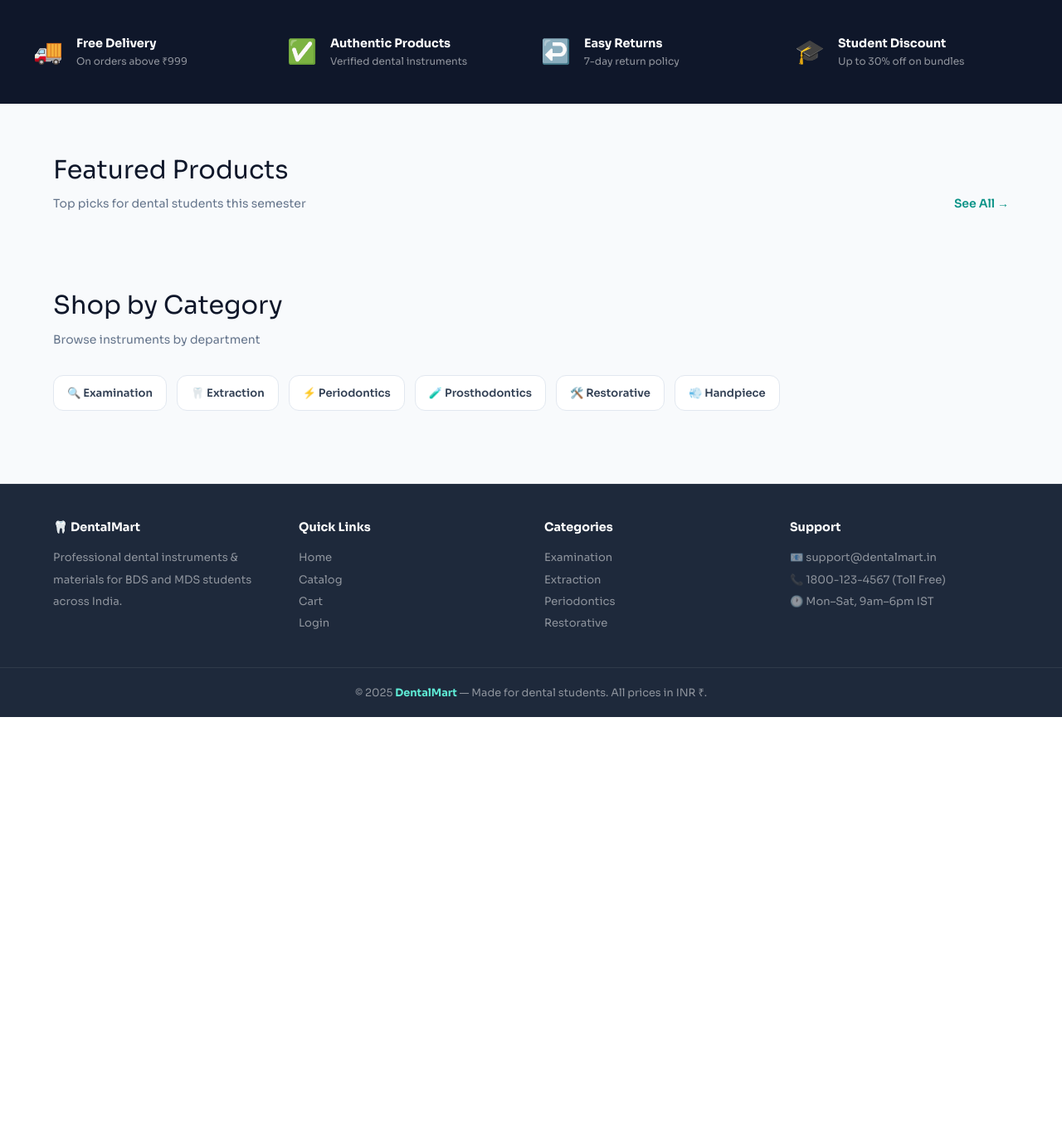
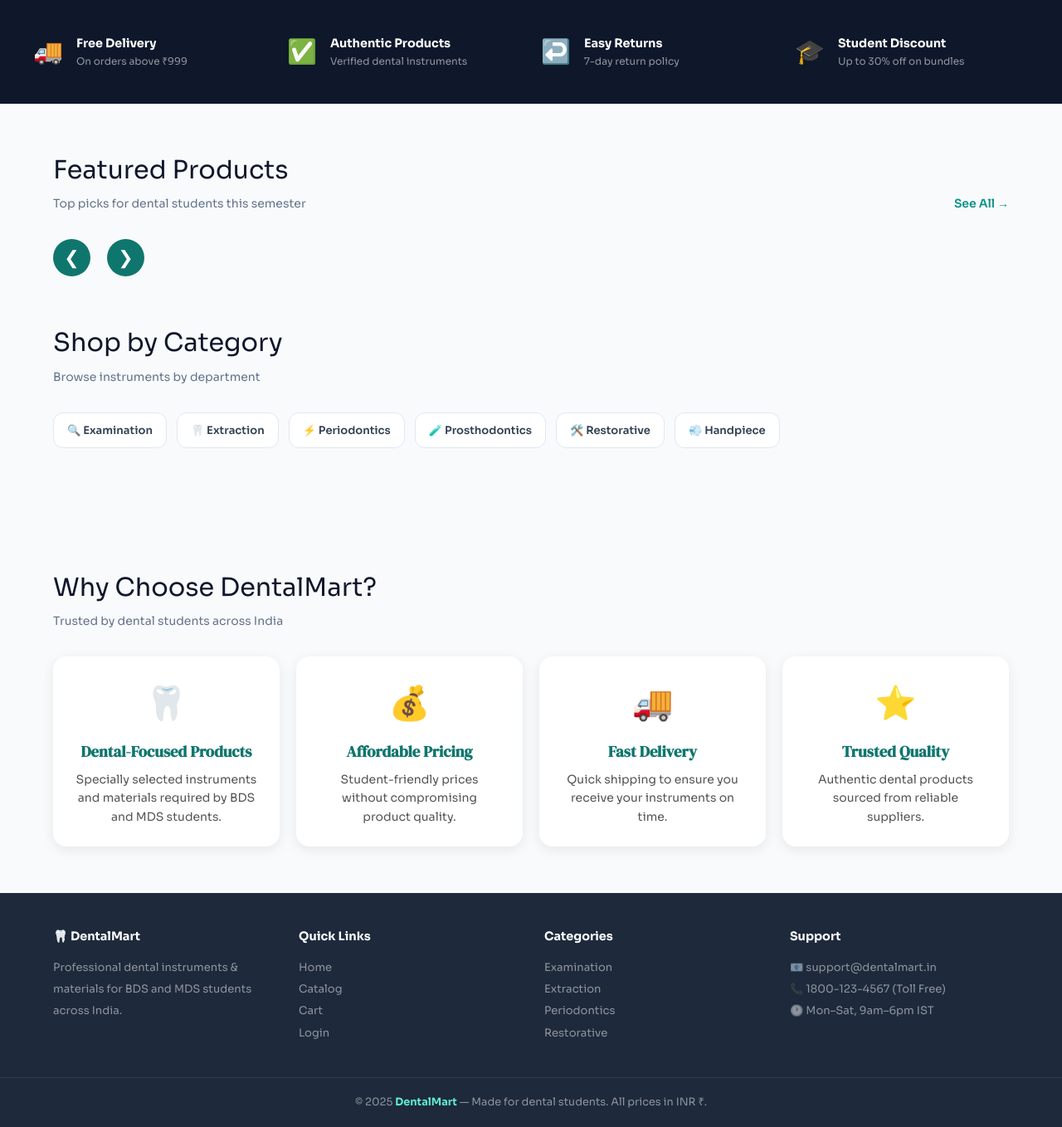
Before and after one commit to tayyaba-arjuman/dentalmart, a Flask app: page / in a window 1280 px wide. Shown: the part 836-2194 px from the top of the page at 83% size. Before the commit the page ends 1700 px from the top, so only its background shows below. Run offline with Flask 3, Linux system fonts and the light colour scheme; data that the repository does not hold is empty; some libraries are stand-ins or nearby versions.

Commit message:
Added new products and fixed MongoDB connection

```diff
--- a/app.py
+++ b/app.py
@@ -44,7 +44,7 @@ print("=" * 50)
 # ── MongoDB ──────────────────────────────────────────────────────────────────
 # Set MONGO_URI as an environment variable on Render.
 # Local default: mongodb://localhost:27017/dentalmart
-app.config["MONGO_URI"] = os.environ.get("MONGO_URI")
+app.config["MONGO_URI"] = "mongodb://localhost:27017/dentalmart"
 mongo = PyMongo(app)
 
 # ── Admin credentials (set via env vars on Render) ───────────────────────────
--- a/dentalmart_flask/dentalmart/backend/app.py
+++ b/dentalmart_flask/dentalmart/backend/app.py
@@ -41,7 +41,7 @@ app.secret_key = os.environ.get("SECRET_KEY", "dentalmart-dev-secret-change-in-p
 # ── MongoDB ──────────────────────────────────────────────────────────────────
 # Set MONGO_URI as an environment variable on Render.
 # Local default: mongodb://localhost:27017/dentalmart
-app.config["MONGO_URI"] = "mongodb+srv://tayyabaarjuman_db_user:ojaJEykxXvOjwXzJ@cluster0.pjzig1i.mongodb.net/dentalmart?retryWrites=true&w=majority&appName=Cluster0"
+app.config["MONGO_URI"] = "mongodb+srv://tayyabaarjuman_db_user:arjuman3126@cluster0.pjzig1i.mongodb.net/dentalmart?retryWrites=true&w=majority&appName=Cluster0"
 mongo = PyMongo(app)
 
 # ── Admin credentials (set via env vars on Render) ───────────────────────────
@@ -52,7 +52,7 @@ ADMIN_PASSWORD = os.environ.get("ADMIN_PASSWORD", "admin123")
 SEED_PRODUCTS = [
     {"id": 1,  "name": "Dental Mirror",           "category": "Examination",    "price": 250,  "badge": "Best Seller", "badge_type": "",       "image": "dental-mirror.jpg",      "desc": "Stainless steel #5 mouth mirror with front-surface reflection. Essential for intraoral examination."},
     {"id": 2,  "name": "Dental Explorer",          "category": "Examination",    "price": 300,  "badge": "Popular",     "badge_type": "",       "image": "dental-explorer.jpg",    "desc": "Curved 5/23 explorer for caries detection and cavity depth measurement."},
-    {"id": 3,  "name": "Extraction Forceps",       "category": "Extraction",     "price": 1200, "badge": "New",         "badge_type": "new",    "image": "forceps.jpg",            "desc": "German steel upper molar extraction forceps. Autoclavable, mirror finish."},
+    {"id": 3,  "name": "Extraction Forceps",       "category": "Extraction",     "price": 1200, "stock": 0, "badge": "Out of Stock",         "badge_type": "sale",    "image": "forceps.jpg",            "desc": "German steel upper molar extraction forceps. Autoclavable, mirror finish."},
     {"id": 4,  "name": "Sickle Scaler",            "category": "Periodontics",   "price": 500,  "badge": "Sale",        "badge_type": "sale",   "image": "scaler.jpg",             "desc": "Manual sickle scaler with 204S tip for supragingival debridement."},
     {"id": 5,  "name": "Impression Tray",          "category": "Prosthodontics", "price": 350,  "badge": "",            "badge_type": "",       "image": "impression-tray.jpg",    "desc": "Full-arch perforated stainless steel impression tray. Set of 3 sizes (S/M/L)."},
     {"id": 6,  "name": "College Plier",            "category": "Examination",    "price": 180,  "badge": "",            "badge_type": "",       "image": "college-plier.jpg",      "desc": "Non-serrated cotton plier for cotton roll placement and small item transfer."},
@@ -62,6 +62,20 @@ SEED_PRODUCTS = [
     {"id": 10, "name": "Cement Spatula",           "category": "Restorative",    "price": 160,  "badge": "",            "badge_type": "",       "image": "cement-spatula.jpg",     "desc": "Flexible steel spatula for mixing zinc oxide, GIC and other dental cements."},
     {"id": 11, "name": "Extraction Elevator",      "category": "Extraction",     "price": 420,  "badge": "",            "badge_type": "",       "image": "elevator.jpg",           "desc": "Coupland #1 elevator for tooth luxation prior to forceps extraction."},
     {"id": 12, "name": "Carbide Bur Kit",          "category": "Handpiece",      "price": 650,  "badge": "Popular",     "badge_type": "",       "image": "bur-kit.jpg",            "desc": "10-piece carbide bur set for cavity preparation. FG shank, multiple types."},
+    {"id": 13, "name": "Rubber Dam Kit",           "category": "Endodontics",    "price": 1800,    "badge": "New",            "badge_type": "", "image": "rubber-dam-kit.jpg",     "desc": "Complete rubber dam isolation kit with clamps, frame, punch, and forceps for restorative and endodontic procedures."},
+    {"id": 14, "name": "Endodontic File Set", "category": "Endodontics", "price": 650, "badge": "Popular", "badge_type": "", "image": "endodontic-file-set.jpg", "desc": "Stainless steel endodontic file set used for cleaning, shaping, and enlarging root canals."},
+    {"id": 15, "name": "Apex Locator", "category": "Endodontics", "price": 3200, "badge": "New", "badge_type": "", "image": "apex-locator.jpg", "desc": "Electronic apex locator for accurate determination of working length during root canal treatment."},
+    {"id": 16, "name": "Dental Matrix Band Set", "category": "Restorative", "price": 350, "badge": "", "badge_type": "", "image": "dental-matrix-band-set.jpg", "desc": "Matrix band system used to create proper tooth contours during restorative procedures."},
+    {"id": 17, "name": "Composite Filling Kit", "category": "Restorative", "price": 1200, "badge": "Popular", "badge_type": "", "image": "composite-filling-kit.jpg", "desc": "Complete composite restoration kit containing essential instruments for filling procedures."},
+    {"id": 18, "name": "LED Curing Light", "category": "Restorative", "price": 2500, "badge": "New", "badge_type": "", "image": "LED-curing-light.jpg", "desc": "High-intensity LED curing light for rapid polymerization of dental composite materials."},
+    {"id": 19, "name": "Air-Water Syringe Tips", "category": "General Dentistry", "price": 250, "badge": "", "badge_type": "", "image": "Air-Water-syringe-tips.jpg", "desc": "Disposable air-water syringe tips designed for effective rinsing and drying during procedures."},
+    {"id": 20, "name": "Alginate Impression Material", "category": "Prosthodontics", "price": 550, "badge": "", "badge_type": "", "image": "alginate-impression-material.jpg", "desc": "Fast-setting alginate material used for accurate dental impressions and study models."},
+    {"id": 21, "name": "Orthodontic Bracket Kit", "category": "Orthodontics", "price": 1800, "badge": "Popular", "badge_type": "", "image": "orthodontic-bracket-kit.jpg", "desc": "Comprehensive orthodontic bracket kit suitable for fixed appliance treatments."},
+    {"id": 22, "name": "Dental Rubber Bowl", "category": "Dental Materials", "price": 180, "badge": "", "badge_type": "", "image": "dental-rubber-bowl.jpg", "desc": "Flexible rubber bowl used for mixing alginate, plaster, and other dental materials."},
+    {"id": 23, "name": "Amalgam Carrier", "category": "Restorative", "price": 350, "badge": "", "badge_type": "", "image": "amalgam-carrier.jpg", "desc": "Double-ended amalgam carrier for precise placement of restorative materials."},
+    {"id": 24, "name": "Articulating Paper Pack", "category": "Prosthodontics", "price": 280, "badge": "New", "badge_type": "", "image": "articulating-paper-pack.jpg", "desc": "Colored articulating paper used to identify occlusal contacts and bite discrepancies."},
+    {"id": 25, "name": "Articulating Paper Holder", "category": "Prosthodontics", "price": 350, "badge": "", "badge_type": "", "image": "articulating-paper-holder.jpg", "desc": "Stainless steel holder designed for easy handling of articulating paper during occlusal checks."},
+    {"id": 26, "name": "Dental Wax Knife", "category": "Prosthodontics", "price": 280, "badge": "", "badge_type": "", "image": "dental-wax-knife.jpg", "desc": "Precision wax carving knife used in denture, crown, and bridge laboratory procedures."},
 ]
 
 def seed_db():
--- a/dentalmart_flask/dentalmart/backend/static/css/style.css
+++ b/dentalmart_flask/dentalmart/backend/static/css/style.css
@@ -121,10 +121,24 @@ h1,h2,h3 { font-family: 'DM Serif Display', serif; line-height: 1.2; }
 .page-header p  { color: var(--muted); font-size: .95rem; }
 
 /* ── Product card ── */
-.product-grid { display: grid; grid-template-columns: repeat(auto-fill,minmax(220px,1fr)); gap: 1.25rem; }
-.product-card { background: var(--white); border-radius: var(--r-lg); overflow: hidden; border: 1px solid var(--border); transition: all .22s; display: flex; flex-direction: column; }
+.product-grid {
+  display: grid;
+  grid-template-columns: repeat(3, minmax(0, 1fr));
+  gap: 1.25rem;
+  align-items: stretch;
+}
+.product-card {
+  background: var(--white);
+  border-radius: var(--r-lg);
+  overflow: hidden;
+  border: 1px solid var(--border);
+  transition: all .22s;
+  display: flex;
+  flex-direction: column;
+  height: 100%;
+}
 .product-card:hover { box-shadow: var(--shadow-lg); transform: translateY(-4px); border-color: var(--teal-mid); }
-.product-img-wrap { background: linear-gradient(135deg,#f0fdfa,#e0f2fe); height: 180px; display: flex; align-items: center; justify-content: center; position: relative; overflow: hidden; }
+.product-img-wrap { background: linear-gradient(135deg,#f0fdfa,#e0f2fe); height: 160px; display: flex; align-items: center; justify-content: center; position: relative; overflow: hidden; }
 .product-img-wrap img { width: 100%; height: 100%; object-fit: contain; padding: 12px; transition: transform .22s; }
 .product-card:hover .product-img-wrap img { transform: scale(1.05); }
 .product-badge { position: absolute; top: .6rem; left: .6rem; background: var(--teal); color: #fff; font-size: .65rem; font-weight: 700; padding: .2rem .55rem; border-radius: 6px; letter-spacing: .02em; }
@@ -133,14 +147,73 @@ h1,h2,h3 { font-family: 'DM Serif Display', serif; line-height: 1.2; }
 .product-badge.bundle { background: var(--navy); }
 .product-body     { padding: 1rem 1.1rem 1.2rem; flex: 1; display: flex; flex-direction: column; }
 .product-category { font-size: .7rem; font-weight: 600; text-transform: uppercase; letter-spacing: .06em; color: var(--teal); margin-bottom: .3rem; }
-.product-name     { font-weight: 700; font-size: .95rem; color: var(--navy); margin-bottom: .4rem; }
-.product-desc     { font-size: .8rem; color: var(--muted); line-height: 1.55; flex: 1; margin-bottom: .85rem; }
-.product-footer   { display: flex; align-items: center; justify-content: space-between; }
+.product-name     { font-weight: 700; font-size: 1.1rem; color: var(--navy); margin-bottom: .5rem; line-height: 1.4; }
+.product-desc {
+  font-size: .8rem;
+  color: var(--muted);
+  line-height: 1.55;
+  margin-bottom: .85rem;
+
+  display: -webkit-box;
+  -webkit-line-clamp: 2;
+  -webkit-box-orient: vertical;
+  overflow: hidden;
+}
+.product-footer {
+  display: flex;
+  align-items: center;
+  justify-content: space-between;
+  margin-top: auto;
+  gap: 0.6rem;
+}
 .product-price    { font-size: 1.1rem; font-weight: 800; color: var(--teal-dark); }
 .product-price small { font-size: .7rem; font-weight: 500; color: var(--muted); display: block; }
 .add-cart-btn     { background: var(--teal); color: #fff; border: none; border-radius: var(--r-sm); padding: .45rem .85rem; font-size: .8rem; font-weight: 600; cursor: pointer; transition: all .18s; font-family: 'Sora', sans-serif; }
 .add-cart-btn:hover { background: var(--teal-dark); }
+.add-cart-btn {
+  min-width: 90px;
+  text-align: center;
+}
 .add-cart-btn.added { background: var(--green); cursor: default; }
+.slider-wrapper{
+    position: relative;
+    display:flex;
+    align-items:center;
+    gap:10px;
+    overflow: hidden;
+}
+
+.slider-btn{
+    width:45px;
+    height:45px;
+    border:none;
+    border-radius:50%;
+    background:#0f766e;
+    color:white;
+    font-size:22px;
+    cursor:pointer;
+    flex-shrink:0;
+    transition:0.2s;
+}
+
+.slider-btn:hover{
+    transform:scale(1.1);
+}
+#featuredGrid {
+    display: flex;
+    gap: 1.25rem;
+    overflow-x: auto;
+    scroll-behavior: smooth;
+    padding: 0.5rem 0;
+
+    scroll-snap-type: x mandatory;
+}
+#featuredGrid .product-card {
+    min-width: 280px;
+    flex-shrink: 0;
+    scroll-snap-align: start;
+}
+
 
 /* ── Category chips ── */
 .category-grid { display: flex; flex-wrap: wrap; gap: .75rem; margin-bottom: 2rem; }
@@ -317,3 +390,74 @@ label         { display: block; font-size: .8rem; font-weight: 600; color: var(-
   .product-grid { grid-template-columns: 1fr 1fr; }
   .footer-inner { grid-template-columns: 1fr; }
 }
+/* ===== WHY CHOOSE DENTAL MART ===== */
+
+.why-grid{
+    display:grid;
+    grid-template-columns:repeat(auto-fit,minmax(220px,1fr));
+    gap:20px;
+    margin-top:20px;
+}
+
+.why-card{
+    background:#fff;
+    border-radius:16px;
+    padding:25px;
+    text-align:center;
+    box-shadow:0 4px 15px rgba(0,0,0,0.08);
+    transition:transform 0.3s ease, box-shadow 0.3s ease;
+}
+
+.why-card:hover{
+    transform:translateY(-5px);
+    box-shadow:0 8px 25px rgba(0,0,0,0.12);
+}
+
+.why-icon{
+    font-size:40px;
+    margin-bottom:15px;
+}
+
+.why-card h3{
+    margin-bottom:10px;
+    color:#0f766e;
+}
+
+.why-card p{
+    color:#555;
+    font-size:14px;
+    line-height:1.6;
+}
+/* ===== Product Card Enhancement =====
+
+.product-card{
+    transition: all 0.3s ease;
+    cursor: pointer;
+}
+
+.product-card:hover{
+    transform: translateY(-8px);
+    box-shadow: 0 15px 35px rgba(0,0,0,0.15);
+}
+
+.product-img-wrap{
+    overflow: hidden;
+}
+
+.product-img-wrap img{
+    transition: transform 0.4s ease;
+}
+
+.product-card:hover .product-img-wrap img{
+    transform: scale(1.08);
+}*/
+.stock-badge{
+    display:inline-block;
+    background:#e8fff0;
+    color:#15803d;
+    padding:4px 10px;
+    border-radius:20px;
+    font-size:12px;
+    font-weight:600;
+    margin:8px 0;
+}
--- a/dentalmart_flask/dentalmart/backend/templates/index.html
+++ b/dentalmart_flask/dentalmart/backend/templates/index.html
@@ -48,30 +48,57 @@
       </div>
       <a href="{{ url_for('catalog') }}" class="see-all">See All →</a>
     </div>
-    <div class="product-grid" id="featuredGrid">
+    <div class="slider-wrapper">
+
+  <button class="slider-btn prev" onclick="slideProducts(-1)">
+    ❮
+  </button>
+
+  <div class="product-grid" id="featuredGrid">
       {% for p in featured %}
       <div class="product-card" id="card-{{ p.id }}">
         <div class="product-img-wrap">
           <img src="{{ url_for('static', filename='images/' + p.image) }}"
                alt="{{ p.name }}"
                onerror="this.src='{{ url_for('static', filename='images/placeholder.jpg') }}'">
-          {% if p.badge %}
-          <div class="product-badge {{ p.badge_type }}">{{ p.badge }}</div>
-          {% endif %}
+          {% if p.stock == 0 %}
+<div class="product-badge sale">Out of Stock</div>
+{% elif p.badge %}
+<div class="product-badge {{ p.badge_type }}">{{ p.badge }}</div>
+{% endif %}
         </div>
         <div class="product-body">
           <div class="product-category">{{ p.category }}</div>
+         {% if p.stock|default(1)|int > 0 %}
+  <div class="stock-badge">✅ In Stock</div>
+{% else %}
+  <div class="stock-badge out">❌ Out of Stock</div>
+{% endif %}
           <div class="product-name">{{ p.name }}</div>
           <div class="product-desc">{{ p.desc }}</div>
           <div class="product-footer">
             <div class="product-price">₹{{ '{:,}'.format(p.price) }}<small>incl. tax</small></div>
-            <button class="add-cart-btn" id="addBtn-{{ p.id }}" onclick="addToCartHandler({{ p.id }})">+ Add</button>
+           {% if p.stock == 0 %}
+<button class="add-cart-btn" disabled>
+    Out of Stock
+</button>
+{% else %}
+<button class="add-cart-btn" id="addBtn-{{ p.id }}" onclick="addToCartHandler({{ p.id }})">
+    + Add
+</button>
+{% endif %}
           </div>
         </div>
       </div>
-      {% endfor %}
+            {% endfor %}
     </div>
-  </section>
+
+    <button class="slider-btn next" onclick="slideProducts(1)">
+      ❯
+    </button>
+
+</div>
+</section>
 
   <!-- ── Category quick links ── -->
   <section class="section" style="padding-top:0">
@@ -88,6 +115,43 @@
       {% endfor %}
     </div>
   </section>
+  <!-- ══ WHY CHOOSE DENTAL MART ═══════════════════════════ -->
+<section class="section">
+  <div class="section-header">
+    <div>
+      <div class="section-title">Why Choose DentalMart?</div>
+      <div class="section-subtitle">
+        Trusted by dental students across India
+      </div>
+    </div>
+  </div>
+
+  <div class="why-grid">
+    <div class="why-card">
+      <div class="why-icon">🦷</div>
+      <h3>Dental-Focused Products</h3>
+      <p>Specially selected instruments and materials required by BDS and MDS students.</p>
+    </div>
+
+    <div class="why-card">
+      <div class="why-icon">💰</div>
+      <h3>Affordable Pricing</h3>
+      <p>Student-friendly prices without compromising product quality.</p>
+    </div>
+
+    <div class="why-card">
+      <div class="why-icon">🚚</div>
+      <h3>Fast Delivery</h3>
+      <p>Quick shipping to ensure you receive your instruments on time.</p>
+    </div>
+
+    <div class="why-card">
+      <div class="why-icon">⭐</div>
+      <h3>Trusted Quality</h3>
+      <p>Authentic dental products sourced from reliable suppliers.</p>
+    </div>
+  </div>
+</section>
 </main>
 
 {% endblock %}
@@ -96,6 +160,7 @@
 <script>
   /* Pass featured product data to JS for cart state check */
   window.PRODUCTS = {{ featured | tojson }};
+
   /* Mark already-carted items */
   document.addEventListener('DOMContentLoaded', () => {
     const cart = Cart.get();
@@ -104,5 +169,22 @@
       if (btn) { btn.textContent = '✓ Added'; btn.classList.add('added'); }
     });
   });
+
+  /* ================= SLIDER CODE ================= */
+
+  let slider = document.getElementById("featuredGrid");
+
+  function slideProducts(direction) {
+      const card = document.querySelector(".product-card");
+      if (!card) return;
+
+      const cardWidth = card.offsetWidth + 20;
+
+      slider.scrollBy({
+          left: direction * cardWidth * 2,
+          behavior: "smooth"
+      });
+  }
+
 </script>
 {% endblock %}
```
Also changed, not shown: dentalmart_flask/dentalmart/backend/templates/catalog.html (+25 -7 lines), dentalmart_flask/dentalmart/backend/static/images/air-water-syringe-tips.jpg (added), dentalmart_flask/dentalmart/backend/static/images/alginate-impression-material.jpg (added), dentalmart_flask/dentalmart/backend/static/images/amalgam-carrier.jpg (added), dentalmart_flask/dentalmart/backend/static/images/apex-locator.jpg (added), dentalmart_flask/dentalmart/backend/static/images/articulating-paper-holder.jpg (added), dentalmart_flask/dentalmart/backend/static/images/articulating-paper-pack.jpg (added), dentalmart_flask/dentalmart/backend/static/images/composite-filling-kit.jpg (added), dentalmart_flask/dentalmart/backend/static/images/dental-matrix-band-set.jpg (added), dentalmart_flask/dentalmart/backend/static/images/dental-rubber-bowl.jpg (added), dentalmart_flask/dentalmart/backend/static/images/dental-wax-knife.jpg (added), dentalmart_flask/dentalmart/backend/static/images/endodontic-file-set.jpg (added), dentalmart_flask/dentalmart/backend/static/images/led-curing-light.jpg (added), dentalmart_flask/dentalmart/backend/static/images/orthodontic-bracket-kit.jpg (added), 2 more files.
